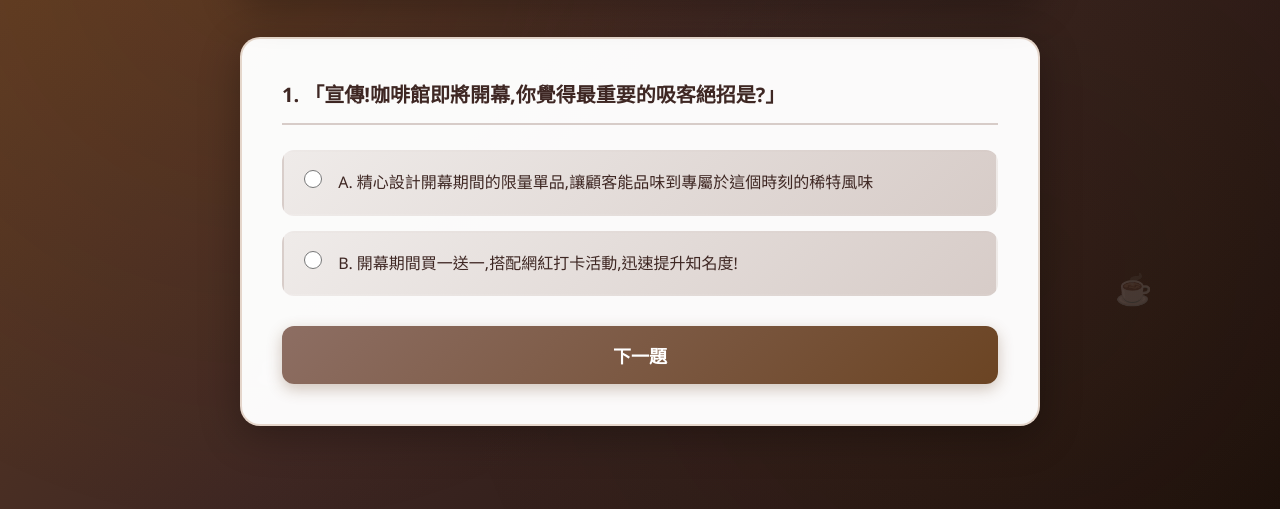
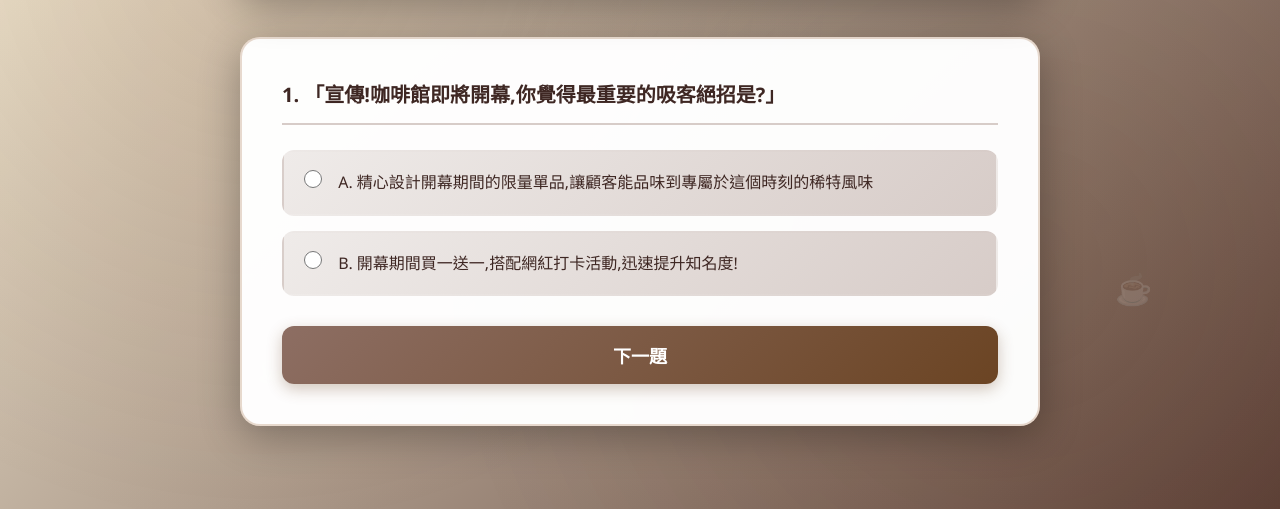
Before and after one commit to inELsrh/IMCoffee-game, a plain HTML site: page index.html in a window 1280 px wide. Shown: the part 291-800 px from the top of the page. Drawn offline with Linux system fonts and the light colour scheme.

```diff
--- a/index.html
+++ b/index.html
@@ -13,7 +13,7 @@
 
         body {
             font-family: 'Segoe UI', 'Microsoft JhengHei', sans-serif;
-            background: linear-gradient(135deg, #6B4423 0%, #3E2723 50%, #1B0F0A 100%);
+            background: linear-gradient(135deg, #FFF8E1 0%, #5D4037 100%);
             min-height: 100vh;
             padding: 20px;
             position: relative;
```
